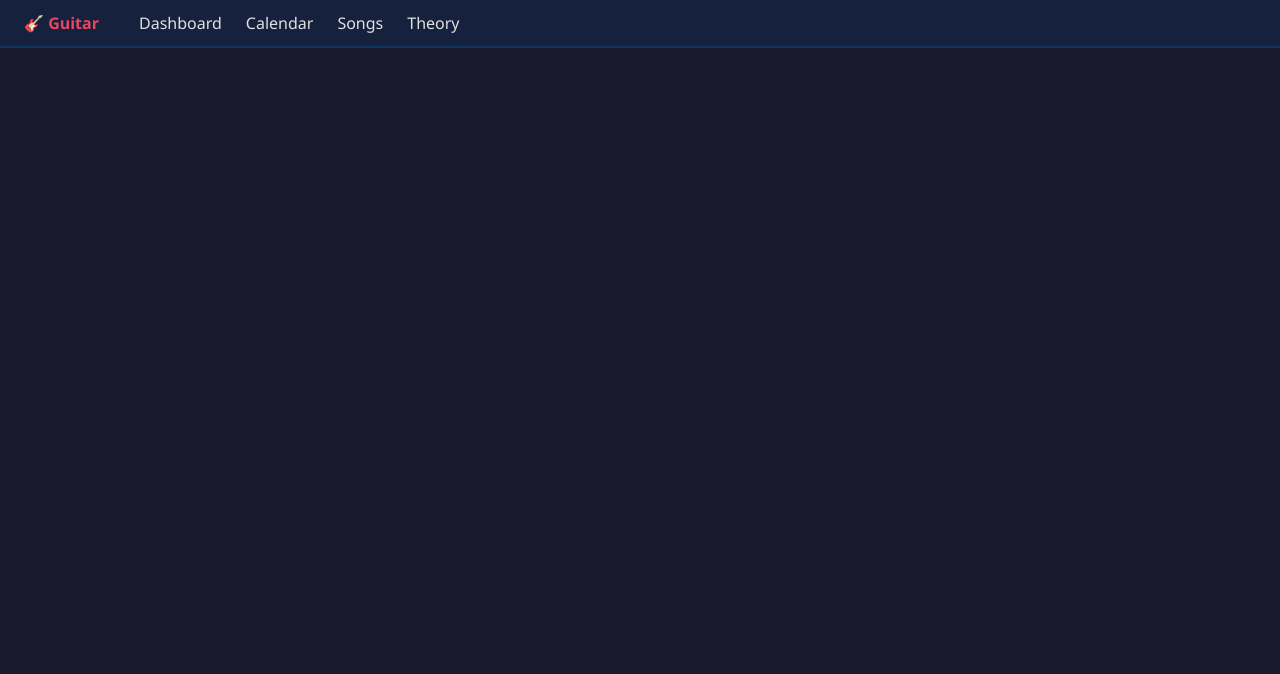
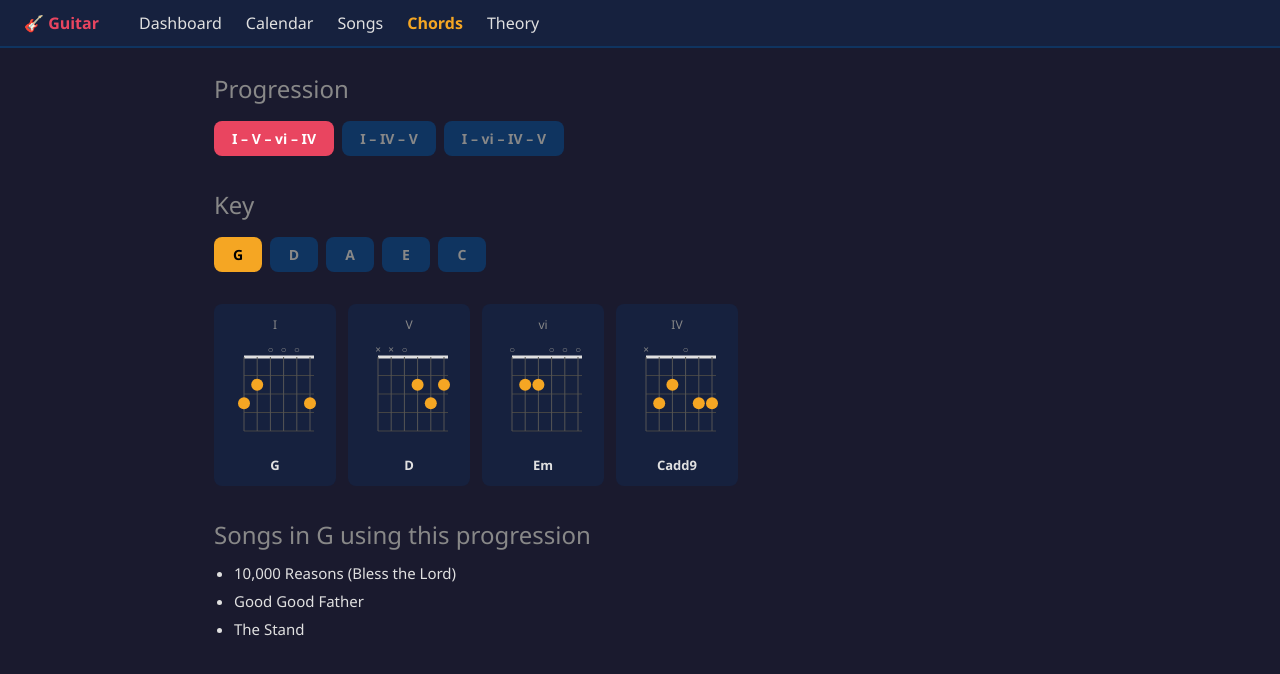
Before and after one commit to callmelazarus/guitar-learning-platform, a React (Vite) app: page /progressions in a window 1280 px wide. Shown: the top 674 px of the page. Built offline with nearby package versions, Linux system fonts and the light colour scheme.

Commit message:
feat: add Chords tab with progression explorer, chord diagrams, and song examples

```diff
--- a/src/App.jsx
+++ b/src/App.jsx
@@ -4,6 +4,7 @@ import Dashboard from './pages/Dashboard'
 import Calendar from './pages/Calendar'
 import Songs from './pages/Songs'
 import Theory from './pages/Theory'
+import Progressions from './pages/Progressions'
 
 export default function App() {
   return (
@@ -15,6 +16,7 @@ export default function App() {
           <Route path="/calendar" element={<Calendar />} />
           <Route path="/songs" element={<Songs />} />
           <Route path="/theory" element={<Theory />} />
+          <Route path="/progressions" element={<Progressions />} />
         </Routes>
       </main>
     </div>
--- a/src/components/ChordCharts.jsx
+++ b/src/components/ChordCharts.jsx
@@ -1,3 +1,5 @@
+import ChordDiagram from './ChordDiagram'
+
 const CHORDS = [
   { name: 'G',     frets: [3,2,0,0,0,3] },
   { name: 'D',     frets: [-1,-1,0,2,3,2] },
@@ -9,44 +11,6 @@ const CHORDS = [
   { name: 'Bm',    frets: [-1,2,4,4,3,2] },
 ]
 
-function ChordDiagram({ name, frets }) {
-  const fretted = frets.filter(f => f > 0)
-  const hasOpen = frets.some(f => f === 0)
-  const minFret = fretted.length ? Math.min(...fretted) : 1
-  const maxFret = fretted.length ? Math.max(...fretted) : 4
-  const displayFrets = Math.max(4, maxFret - minFret + 1)
-  const offset = (hasOpen || !fretted.length) ? 0 : minFret - 1
-
-  const W = 80, H = 90, padL = 14, padT = 16
-  const strW = (W - padL) / 5
-  const fretH = (H - padT) / displayFrets
-
-  return (
-    <div style={{ textAlign: 'center' }}>
-      <svg width={W + 10} height={H + 24}>
-        {offset === 0
-          ? <line x1={padL} y1={padT} x2={W + 4} y2={padT} stroke="var(--text)" strokeWidth={3} />
-          : <text x={2} y={padT + fretH / 2} fontSize={9} fill="var(--text-muted)">{offset + 1}fr</text>
-        }
-        {Array.from({ length: displayFrets }, (_, i) => (
-          <line key={i} x1={padL} y1={padT + (i + 1) * fretH} x2={W + 4} y2={padT + (i + 1) * fretH} stroke="#444" strokeWidth={1} />
-        ))}
-        {Array.from({ length: 6 }, (_, i) => (
-          <line key={i} x1={padL + i * strW} y1={padT} x2={padL + i * strW} y2={padT + displayFrets * fretH} stroke="#555" strokeWidth={1} />
-        ))}
-        {frets.map((fret, i) => {
-          const x = padL + i * strW
-          if (fret === -1) return <text key={i} x={x} y={padT - 4} textAnchor="middle" fontSize={10} fill="var(--text-muted)">×</text>
-          if (fret === 0) return <text key={i} x={x} y={padT - 4} textAnchor="middle" fontSize={10} fill="var(--text-muted)">○</text>
-          const y = padT + (fret - offset - 0.5) * fretH
-          return <circle key={i} cx={x} cy={y} r={6} fill="var(--accent2)" />
-        })}
-      </svg>
-      <div style={{ fontSize: 13, fontWeight: 600, marginTop: -4 }}>{name}</div>
-    </div>
-  )
-}
-
 export default function ChordCharts() {
   return (
     <div>
--- /dev/null
+++ b/src/components/ChordDiagram.jsx
@@ -0,0 +1,37 @@
+export default function ChordDiagram({ name, frets }) {
+  const fretted = frets.filter(f => f > 0)
+  const hasOpen = frets.some(f => f === 0)
+  const minFret = fretted.length ? Math.min(...fretted) : 1
+  const maxFret = fretted.length ? Math.max(...fretted) : 4
+  const displayFrets = Math.max(4, maxFret - minFret + 1)
+  const offset = (hasOpen || !fretted.length) ? 0 : minFret - 1
+
+  const W = 80, H = 90, padL = 14, padT = 16
+  const strW = (W - padL) / 5
+  const fretH = (H - padT) / displayFrets
+
+  return (
+    <div style={{ textAlign: 'center' }}>
+      <svg width={W + 10} height={H + 24}>
+        {offset === 0
+          ? <line x1={padL} y1={padT} x2={W + 4} y2={padT} stroke="var(--text)" strokeWidth={3} />
+          : <text x={2} y={padT + fretH / 2} fontSize={9} fill="var(--text-muted)">{offset + 1}fr</text>
+        }
+        {Array.from({ length: displayFrets }, (_, i) => (
+          <line key={i} x1={padL} y1={padT + (i + 1) * fretH} x2={W + 4} y2={padT + (i + 1) * fretH} stroke="#444" strokeWidth={1} />
+        ))}
+        {Array.from({ length: 6 }, (_, i) => (
+          <line key={i} x1={padL + i * strW} y1={padT} x2={padL + i * strW} y2={padT + displayFrets * fretH} stroke="#555" strokeWidth={1} />
+        ))}
+        {frets.map((fret, i) => {
+          const x = padL + i * strW
+          if (fret === -1) return <text key={i} x={x} y={padT - 4} textAnchor="middle" fontSize={10} fill="var(--text-muted)">×</text>
+          if (fret === 0) return <text key={i} x={x} y={padT - 4} textAnchor="middle" fontSize={10} fill="var(--text-muted)">○</text>
+          const y = padT + (fret - offset - 0.5) * fretH
+          return <circle key={i} cx={x} cy={y} r={6} fill="var(--accent2)" />
+        })}
+      </svg>
+      <div style={{ fontSize: 13, fontWeight: 600, marginTop: -4 }}>{name}</div>
+    </div>
+  )
+}
--- a/src/components/NavBar.jsx
+++ b/src/components/NavBar.jsx
@@ -4,6 +4,7 @@ const links = [
   { to: '/', label: 'Dashboard' },
   { to: '/calendar', label: 'Calendar' },
   { to: '/songs', label: 'Songs' },
+  { to: '/progressions', label: 'Chords' },
   { to: '/theory', label: 'Theory' },
 ]
 
--- /dev/null
+++ b/src/pages/Progressions.jsx
@@ -0,0 +1,147 @@
+import { useState } from 'react'
+import ChordDiagram from '../components/ChordDiagram'
+
+// frets: [low E, A, D, G, B, high e] — 0=open, -1=muted
+const CHORD_SHAPES = {
+  'G':     [3,2,0,0,0,3],
+  'D':     [-1,-1,0,2,3,2],
+  'Em':    [0,2,2,0,0,0],
+  'Cadd9': [-1,3,2,0,3,3],
+  'A':     [-1,0,2,2,2,0],
+  'E':     [0,2,2,1,0,0],
+  'Am':    [-1,0,2,2,1,0],
+  'Bm':    [-1,2,4,4,3,2],
+  'C':     [-1,3,2,0,1,0],
+  'F':     [1,3,3,2,1,1],
+  'B':     [-1,2,4,4,4,2],
+  'F#m':   [2,4,4,2,2,2],
+  'C#m':   [-1,4,6,6,5,4],
+}
+
+const PROGRESSIONS = [
+  {
+    id: 'I-V-vi-IV',
+    name: 'I – V – vi – IV',
+    numerals: ['I', 'V', 'vi', 'IV'],
+    keys: {
+      G: { chords: ['G', 'D', 'Em', 'Cadd9'], songs: ['10,000 Reasons (Bless the Lord)', 'Good Good Father', 'The Stand'] },
+      D: { chords: ['D', 'A', 'Bm', 'G'],     songs: ['How Great Is Our God', 'Cornerstone', 'Hosanna (Praise Is Rising)'] },
+      A: { chords: ['A', 'E', 'F#m', 'D'],    songs: ['What a Beautiful Name', 'Desert Song', 'Praise Before My Breakthrough'] },
+      E: { chords: ['E', 'B', 'C#m', 'A'],    songs: ['King of Kings', 'The Blessing', 'Oceans (Where Feet May Fail)'] },
+      C: { chords: ['C', 'G', 'Am', 'F'],     songs: ['As the Deer', 'Come Now Is the Time to Worship', 'Mighty to Save'] },
+    },
+  },
+  {
+    id: 'I-IV-V',
+    name: 'I – IV – V',
+    numerals: ['I', 'IV', 'V'],
+    keys: {
+      G: { chords: ['G', 'C', 'D'],   songs: ['Shout to the Lord', 'Lord Reign in Me', 'Blessed Be Your Name (bridge)'] },
+      D: { chords: ['D', 'G', 'A'],   songs: ['Lord I Lift Your Name on High', 'I Will Follow'] },
+      A: { chords: ['A', 'D', 'E'],   songs: ['Great Are You Lord', 'This Is Amazing Grace'] },
+      E: { chords: ['E', 'A', 'B'],   songs: ['In Christ Alone', 'How Deep the Father\'s Love for Us'] },
+      C: { chords: ['C', 'F', 'G'],   songs: ['Better Is One Day', 'Come Thou Fount (contemporary)'] },
+    },
+  },
+  {
+    id: 'I-vi-IV-V',
+    name: 'I – vi – IV – V',
+    numerals: ['I', 'vi', 'IV', 'V'],
+    keys: {
+      G: { chords: ['G', 'Em', 'C', 'D'],    songs: ['Amazing Grace (My Chains Are Gone)', 'Revelation Song'] },
+      D: { chords: ['D', 'Bm', 'G', 'A'],    songs: ['Blessed Be Your Name', 'Forever (We Sing Hallelujah)'] },
+      A: { chords: ['A', 'F#m', 'D', 'E'],   songs: ['Open the Eyes of My Heart', 'You Are My King (Amazing Love)'] },
+      E: { chords: ['E', 'C#m', 'A', 'B'],   songs: ['Here I Am to Worship', 'Everlasting God'] },
+      C: { chords: ['C', 'Am', 'F', 'G'],    songs: ['Build My Life', 'Way Maker'] },
+    },
+  },
+]
+
+const KEYS = ['G', 'D', 'A', 'E', 'C']
+
+const btnBase = { padding: '8px 18px', borderRadius: 'var(--radius)', fontWeight: 600, fontSize: 14, cursor: 'pointer', border: 'none', transition: 'background 0.15s' }
+
+export default function Progressions() {
+  const [progId, setProgId] = useState(PROGRESSIONS[0].id)
+  const [key, setKey] = useState('G')
+
+  const prog = PROGRESSIONS.find(p => p.id === progId)
+  const { chords, songs } = prog.keys[key]
+
+  return (
+    <div style={{ display: 'flex', flexDirection: 'column', gap: 32 }}>
+      <section>
+        <h2 style={{ margin: '0 0 16px', fontWeight: 400, color: 'var(--text-muted)' }}>Progression</h2>
+        <div style={{ display: 'flex', gap: 8, flexWrap: 'wrap' }}>
+          {PROGRESSIONS.map(p => (
+            <button
+              key={p.id}
+              onClick={() => setProgId(p.id)}
+              style={{
+                ...btnBase,
+                background: progId === p.id ? 'var(--accent)' : 'var(--surface2)',
+                color: progId === p.id ? '#fff' : 'var(--text-muted)',
+              }}
+            >
+              {p.name}
+            </button>
+          ))}
+        </div>
+      </section>
+
+      <section>
+        <h2 style={{ margin: '0 0 16px', fontWeight: 400, color: 'var(--text-muted)' }}>Key</h2>
+        <div style={{ display: 'flex', gap: 8 }}>
+          {KEYS.map(k => (
+            <button
+              key={k}
+              onClick={() => setKey(k)}
+              style={{
+                ...btnBase,
+                background: key === k ? 'var(--accent2)' : 'var(--surface2)',
+                color: key === k ? '#000' : 'var(--text-muted)',
+                minWidth: 48,
+              }}
+            >
+              {k}
+            </button>
+          ))}
+        </div>
+      </section>
+
+      <section>
+        <div style={{ display: 'flex', gap: 12, flexWrap: 'wrap' }}>
+          {chords.map((chord, i) => (
+            <div
+              key={chord}
+              style={{
+                background: 'var(--surface)',
+                borderRadius: 'var(--radius)',
+                padding: '12px 16px',
+                textAlign: 'center',
+                minWidth: 100,
+              }}
+            >
+              <div style={{ fontSize: 12, color: 'var(--text-muted)', marginBottom: 8 }}>
+                {prog.numerals[i]}
+              </div>
+              {CHORD_SHAPES[chord]
+                ? <ChordDiagram name={chord} frets={CHORD_SHAPES[chord]} />
+                : <div style={{ fontSize: 22, fontWeight: 700, padding: '20px 0' }}>{chord}</div>
+              }
+            </div>
+          ))}
+        </div>
+      </section>
+
+      <section>
+        <h2 style={{ margin: '0 0 12px', fontWeight: 400, color: 'var(--text-muted)' }}>Songs in {key} using this progression</h2>
+        <ul style={{ margin: 0, padding: '0 0 0 20px', display: 'flex', flexDirection: 'column', gap: 8 }}>
+          {songs.map(song => (
+            <li key={song} style={{ color: 'var(--text)', fontSize: 15 }}>{song}</li>
+          ))}
+        </ul>
+      </section>
+    </div>
+  )
+}
```
